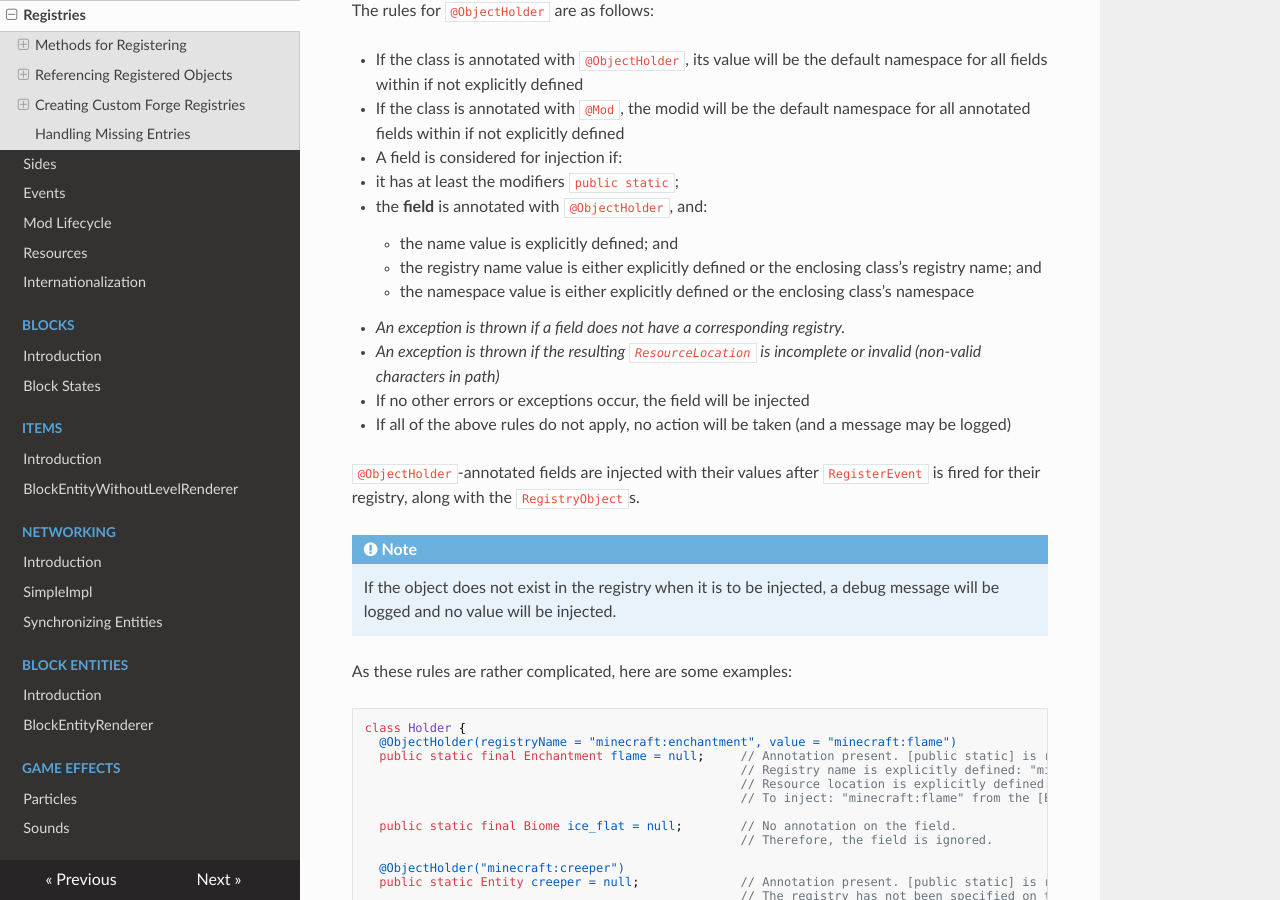
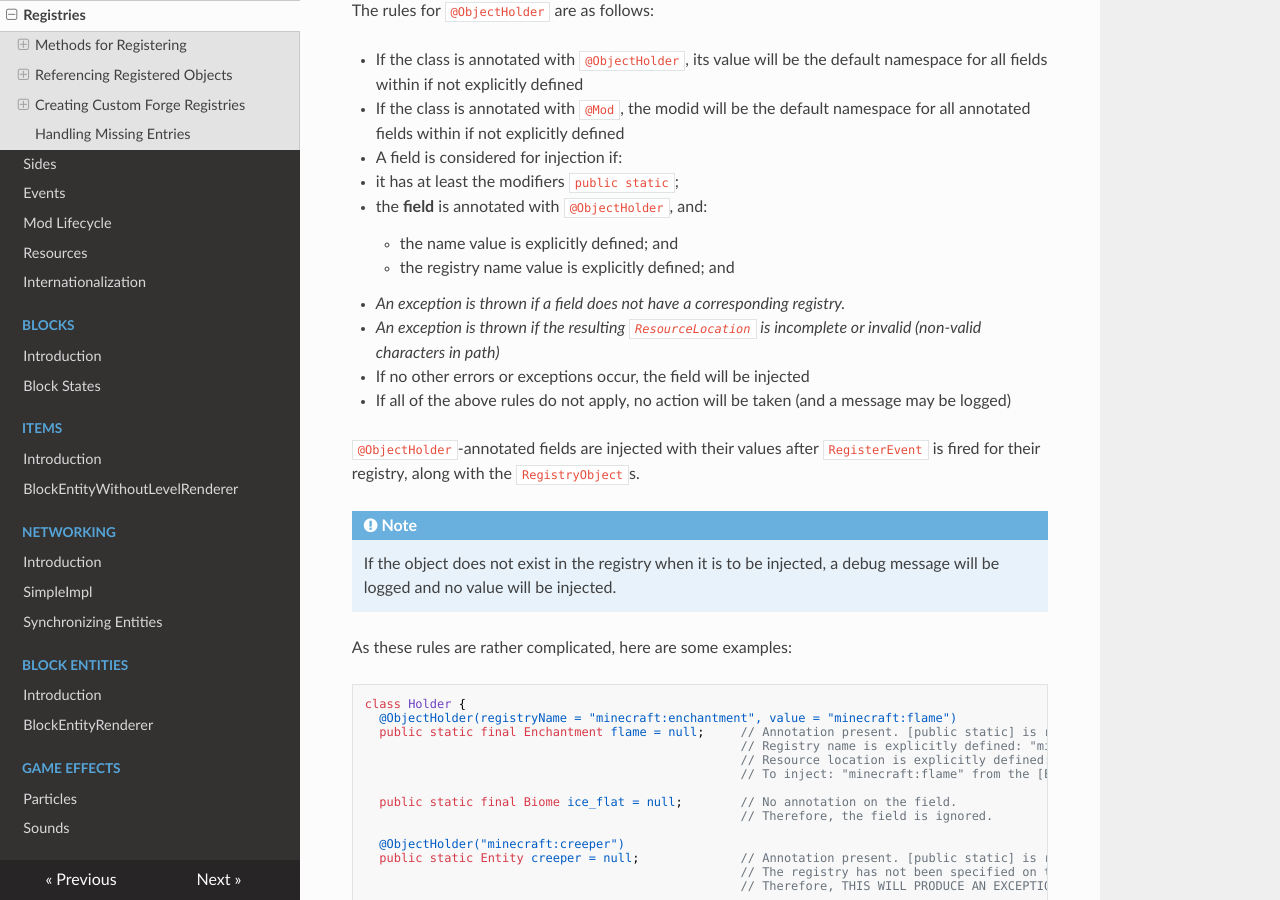
Before and after one commit to MinecraftForge/Documentation, an MkDocs documentation site: the page built from docs/concepts/registries.md, in a window 1280 px wide and 900 px high, scrolled down 3073 px. Built offline with MkDocs 1.6.1, drawn with Linux system fonts in a browser that asks for light colours; nearby versions of some CDN libraries.

Commit message:
Remove unnecesaries

```diff
--- a/docs/concepts/registries.md
+++ b/docs/concepts/registries.md
@@ -105,8 +105,7 @@ The rules for `@ObjectHolder` are as follows:
   * it has at least the modifiers `public static`;
   * the **field** is annotated with `@ObjectHolder`, and:
     * the name value is explicitly defined; and
-    * the registry name value is either explicitly defined or the enclosing class's registry name; and
-    * the namespace value is either explicitly defined or the enclosing class's namespace
+    * the registry name value is explicitly defined; and
   * _An exception is thrown if a field does not have a corresponding registry._
 * _An exception is thrown if the resulting `ResourceLocation` is incomplete or invalid (non-valid characters in path)_
 * If no other errors or exceptions occur, the field will be injected
```
